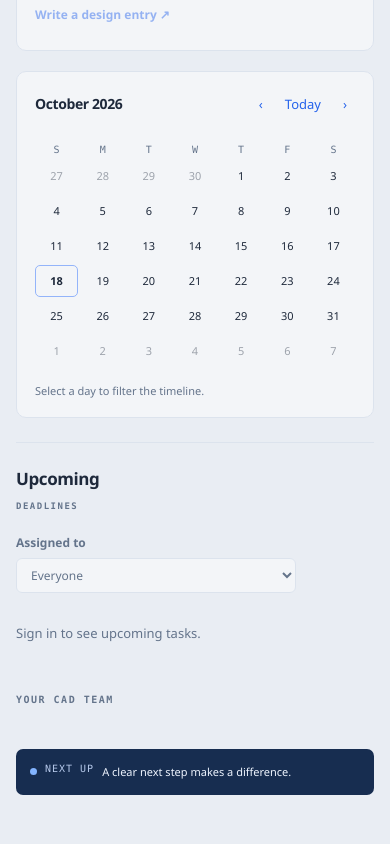
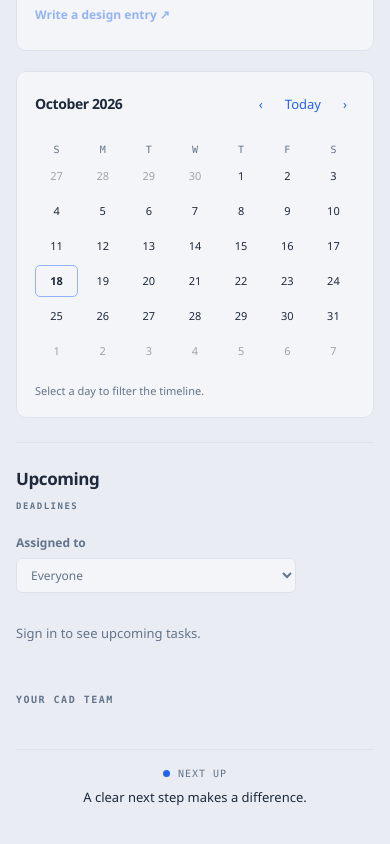
Before and after one commit to LeafLLM/engineering-notebook, a React (Vite) app: page / in a window 390 px wide. Shown: the part 1240-2084 px from the top of the page. Before the commit the page ends 2055 px from the top, so only its background shows below. Built offline with nearby package versions, Linux system fonts and the light colour scheme.

Commit message:
Match task footer to page styling and center mobile layout

```diff
--- a/src/App.jsx
+++ b/src/App.jsx
@@ -156,13 +156,15 @@ export default function App() {
           />
         </div>
         <footer id="next-task" className="next-task">
-          <span className="next-dot" aria-hidden="true" />
-          <strong>NEXT UP</strong>
+          <span className="next-task-label">
+            <span className="next-dot" aria-hidden="true" />
+            <strong>NEXT UP</strong>
+          </span>
           <span id="next-task-text">
             {next
               ? next.title + " · " + dueLabel(next.data.due)
               : state.membership
-                ? "You're clear of assigned deadlines. Check the team timeline for the next step."
+                ? "All Clear! Check the calendar for any new updates."
                 : "A clear next step makes a difference."}
           </span>
         </footer>
--- a/style.css
+++ b/style.css
@@ -724,13 +724,26 @@ small {
 .next-task {
     display: flex;
     align-items: center;
+    justify-content: center;
+    flex-wrap: wrap;
+    text-align: center;
     gap: 12px;
     margin-top: 30px;
-    padding: 15px 20px;
-    background: #172d50;
-    border-radius: 7px;
-    color: #eff5ff;
-    font-size: 12px;
+    padding: 20px 0;
+    background: var(--background);
+    border-top: 1px solid var(--border);
+    border-radius: 0;
+    color: var(--text);
+    font-size: 13px;
+}
+.next-task-label {
+    display: inline-flex;
+    align-items: center;
+    gap: 8px;
+}
+#next-task-text {
+    min-width: 0;
+    overflow-wrap: anywhere;
 }
 .next-task strong {
     font:
@@ -738,13 +751,13 @@ small {
         monospace;
     letter-spacing: 1px;
     white-space: nowrap;
-    color: #b6c9eb;
+    color: var(--muted);
 }
 .next-dot {
     width: 7px;
     height: 7px;
     border-radius: 50%;
-    background: #83b4ff;
+    background: var(--accent);
     flex-shrink: 0;
 }
 /* 4. Document library and Quill writing surface. */
@@ -1263,13 +1276,14 @@ fieldset {
         font-size: 28px;
     }
     .next-task {
+        flex-direction: column;
         gap: 8px;
-        padding: 14px;
-        font-size: 11px;
-        align-items: flex-start;
+        padding: 18px 0;
+        font-size: 13px;
+        align-items: center;
     }
     .next-dot {
-        margin-top: 5px;
+        margin-top: 0;
     }
     #deadline-list {
         grid-template-columns: 1fr;
```
